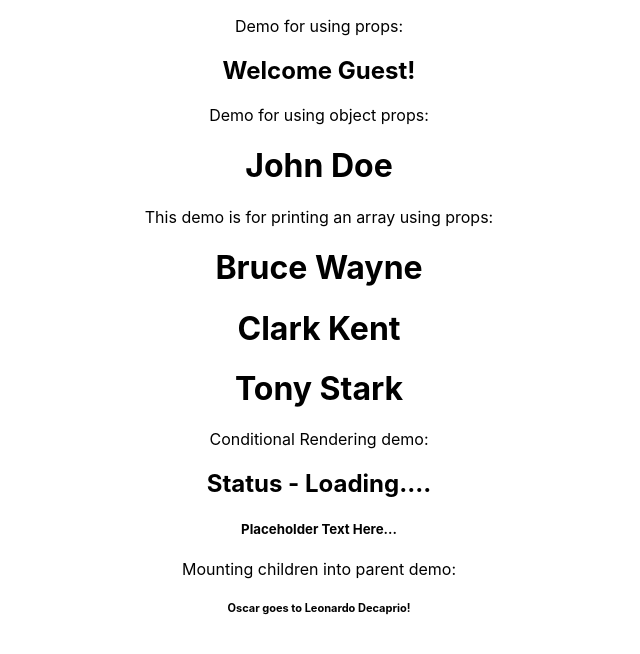
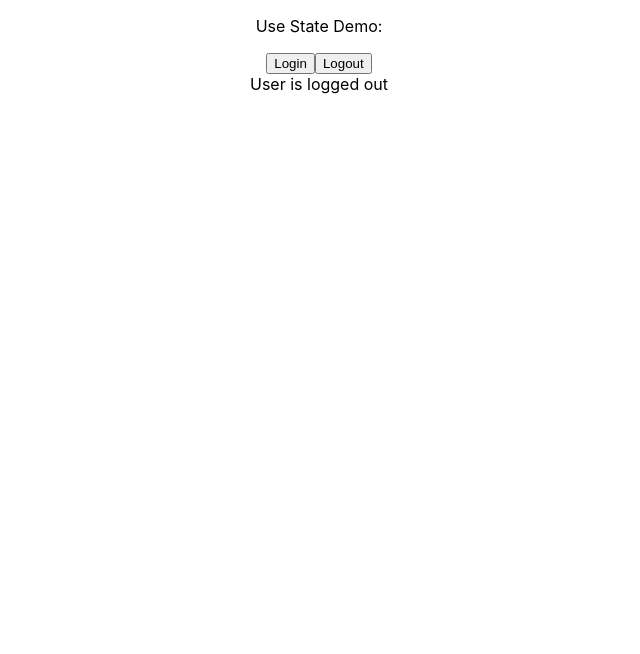
Before and after one commit to rahull0354/TS-Tutorial, a React (Create React App) app: page / in a window 1280 px wide. Shown: the top 654 px of the page, without its empty margins (321-961 px from the left). Built offline with nearby package versions, Linux system fonts and the light colour scheme.

Commit message:
added demo for style hooks and event hooks

```diff
--- a/src/App.tsx
+++ b/src/App.tsx
@@ -1,10 +1,14 @@
 import "./App.css";
+import { Button } from "./components/EventProps/Button";
+import { Input } from "./components/EventProps/Input";
 import { Greet } from "./components/Greet";
 import { Heading } from "./components/Heading";
+import { LoggedIn } from "./components/Hooks/LoggedIn";
 import { Oscar } from "./components/Oscar";
 import { Person } from "./components/Person";
 import { PersonList } from "./components/PersonList";
 import { Status } from "./components/Status";
+import { Container } from "./components/StyleProps/Container";
 
 function App() {
   const personName = {
@@ -30,22 +34,34 @@ function App() {
   return (
     <div className="App">
       {/* How to use a prop demo: */}
-      <Greet name="John" messageCount={10} isLoggedIn={false} />
+      {/* <Greet name="John" messageCount={10} isLoggedIn={false} /> */}
 
       {/* how to display a pn object prop demo: */}
-      <Person name={personName} />
+      {/* <Person name={personName} /> */}
 
       {/* displaying data through an array: */}
-      <PersonList name={personList} />
+      {/* <PersonList name={personList} /> */}
 
       {/* conditional rendering using props demo: */}
-      <Status status="loading" />
+      {/* <Status status="loading" /> */}
 
       {/* Rendering child component inside parent component */}
-      <Heading>Placeholder Text Here...</Heading>
-      <Oscar>
+      {/* <Heading>Placeholder Text Here...</Heading> */}
+      {/* <Oscar>
         <Heading>Oscar goes to Leonardo Decaprio!</Heading>
-      </Oscar>
+      </Oscar> */}
+
+      {/* Event Props */}
+      {/* <Button handleClick={() => {
+        console.log('Button Clicked !');
+      }} />
+      <Input value="" handleChange={(event) => console.log(event.target.value)} /> */}
+
+      {/* Style Props */}
+      {/* <Container styles={{border: '1px solid black', padding: '1rem', color: 'red'}} /> */}
+
+      {/* props using hooks */}
+      <LoggedIn />
     </div>
   );
 }
--- /dev/null
+++ b/src/components/EventProps/Button.tsx
@@ -0,0 +1,12 @@
+type ButtonProps = {
+    handleClick: () => void
+}
+
+export const Button = (props:ButtonProps) => {
+    return (
+        <div>
+            <p>Button Click Event Demo:</p>
+            <button onClick={props.handleClick}>Click</button>
+        </div>
+    )
+}
--- /dev/null
+++ b/src/components/EventProps/Input.tsx
@@ -0,0 +1,15 @@
+import React from "react"
+
+type InputEvent = {
+    value: string,
+    handleChange: (event: React.ChangeEvent<HTMLInputElement>) => void
+}
+
+export const Input = (props:InputEvent) => {
+    return (
+        <div>
+            <p>Input Tag Demo: </p>
+            <input type="text" value={props.value} onChange={props.handleChange} />
+        </div>
+    )
+}
--- /dev/null
+++ b/src/components/Hooks/LoggedIn.tsx
@@ -0,0 +1,25 @@
+import { useState } from "react"
+
+
+export const LoggedIn = () => {
+
+    const [isLoggedIn, setIsLoggedIn] = useState(false)
+
+    const handleLogin = () => {
+        setIsLoggedIn(true)
+    }
+    const handleLogout = () => {
+        setIsLoggedIn(false)
+    }
+
+    return (
+        <div>
+            <p>Use State Demo: </p>
+            <button onClick={handleLogin}>Login</button>
+            <button onClick={handleLogout}>Logout</button>
+            <div>
+                User is {isLoggedIn ? 'logged in' : 'logged out'}
+            </div>
+        </div>
+    )
+}
--- /dev/null
+++ b/src/components/StyleProps/Container.tsx
@@ -0,0 +1,13 @@
+import React from "react"
+
+type ContainerProps = {
+    styles: React.CSSProperties
+}
+
+export const Container = (props: ContainerProps) => {
+    return (
+        <div style={props.styles}>
+            <p>This is the demo for style props</p>
+        </div>
+    )
+}
```
